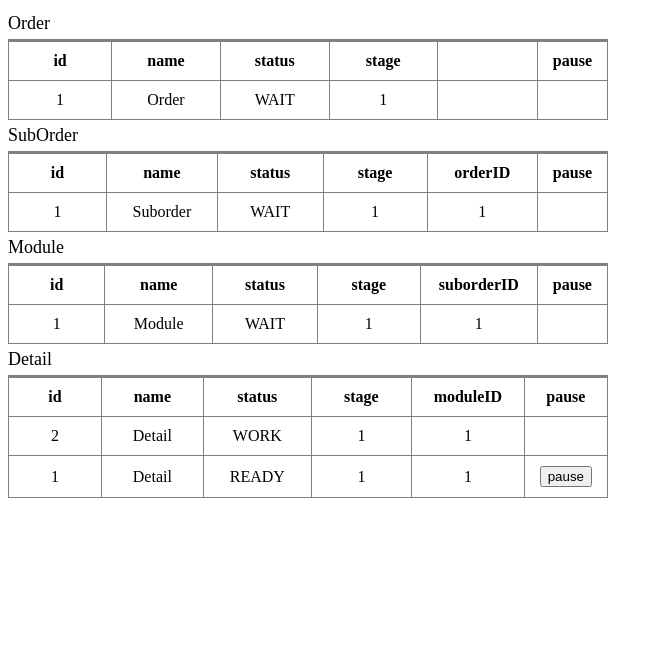
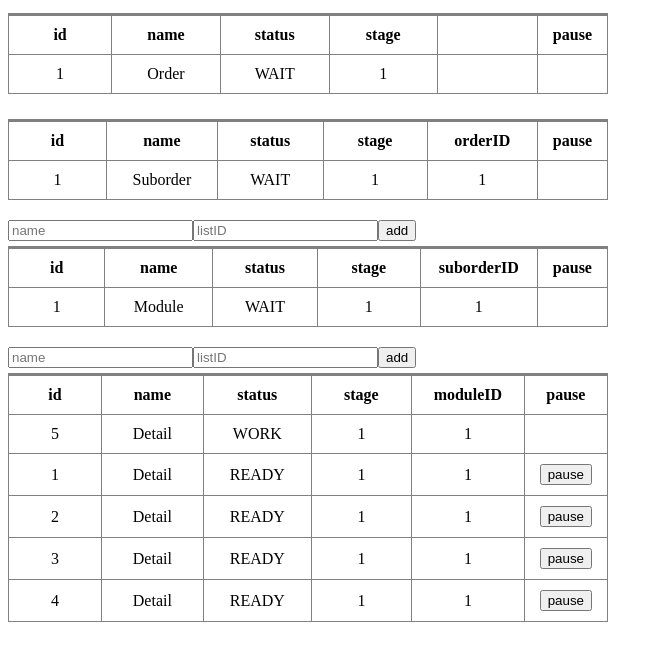
Before and after one commit to Hazard-87/project, a Vue app: page / in a window 1280 px wide. Shown: the top 660 px of the page, without its empty margins (0-663 px from the left). Built offline with nearby package versions, Linux system fonts and the light colour scheme.

Commit message:
added form

```diff
--- a/src/components/Detail.vue
+++ b/src/components/Detail.vue
@@ -1,13 +1,20 @@
 <template>
   <div>
+    <Form @addTask="addTask" />
     <div class="container">
-      <Table :orders="module.details" :stage="order.stage" title="Detail" @onClick="setPause" />
+      <Table
+        :orders="module.details"
+        :stage="order.stage"
+        title="Detail"
+        @onClick="setPause"
+      />
     </div>
   </div>
 </template>
 
 <script>
 import Table from "@/components/Table.vue";
+import Form from "@/components/Form.vue";
 
 const WORK = "WORK";
 const READY = "READY";
@@ -19,6 +26,7 @@ export default {
 
   components: {
     Table,
+    Form,
   },
 
   props: ["order", "module"],
@@ -30,6 +38,15 @@ export default {
   },
 
   methods: {
+    addTask(payload) {
+      this.module.details.push({
+        id: Date.now(),
+        name: payload.name,
+        moduleID: payload.listID,
+        status: READY,
+      });
+    },
+
     setPause(index) {
       if (this.orders[index].status === READY) {
         this.orders[index].status = PAUSE;
@@ -39,6 +56,7 @@ export default {
     },
 
     setWorked() {
+      if (this.module.details) {
         let isReady = this.module.details.find((item) => item.status === READY);
         if (isReady) {
           setTimeout(() => {
@@ -55,15 +73,21 @@ export default {
             }, this.time);
           }, 500);
         }
+      }
     },
 
     getNextStep() {
-      let isFinished = this.module.details.find(
-        (item) =>
-          item.moduleID === this.module.id &&
-          (item.status === READY || item.status === WORK)
-      );
-      if (!isFinished) {
+      let isNextStep = true;
+
+      this.module.details.forEach((item) => {
+        if (item.moduleID == this.module.id) {
+          if (item.status === READY || item.status === WORK) {
+            isNextStep = false;
+          }
+        }
+      });
+
+      if (isNextStep) {
         console.log("Step 1 finished");
         this.$emit("onDetailCompleted", this.module.id);
         this.$emit("onSetStage", this.order.id);
--- a/src/components/Form.vue
+++ b/src/components/Form.vue
@@ -1,12 +1,39 @@
 <template>
-    <div>
-
+    <div class="form">
+        <input type="text" placeholder="name" v-model="name">
+        <input type="number" placeholder="listID" v-model="listID">
+        <button @click='addTask'>add</button>
     </div>
 </template>
 
 <script>
 
 export default {
+    name: 'Form',
+
+    data() {
+        return {
+            name: '',
+            listID: ''
+        }
+    },
+
+    methods: {
+        addTask() {
+            this.$emit('addTask', {
+                name: this.name,
+                listID: this.listID
+            })
+            this.name = ''
+            this.listID = ''
+        }
+    }
 
 }
 </script>
+
+<style>
+ .form {
+     display: flex;
+ }
+</style>
--- a/src/components/Module.vue
+++ b/src/components/Module.vue
@@ -1,5 +1,6 @@
 <template>
   <div>
+    <Form @addTask="addTask" />
     <div class="container">
       <Table :orders="suborder.modules" :stage="order.stage" title="Module" />
     </div>
@@ -19,6 +20,7 @@
 <script>
 import Detail from "@/components/Detail.vue";
 import Table from "@/components/Table.vue";
+import Form from "@/components/Form.vue";
 
 const WORK = "WORK";
 const READY = "READY";
@@ -30,9 +32,10 @@ export default {
   components: {
     Detail,
     Table,
+    Form
   },
 
-  props: ["order", 'suborder'],
+  props: ["order", "suborder"],
 
   data() {
     return {
@@ -41,6 +44,15 @@ export default {
   },
 
   methods: {
+    addTask(payload) {
+      this.suborder.modules.push({
+        id: Date.now(),
+        name: payload.name,
+        suborderID: payload.listID,
+        status: READY,
+      });
+    },
+
     onDetailCompleted(id) {
       let obj = this.suborder.modules.find((item) => {
         if (item.id === id) {
@@ -74,12 +86,16 @@ export default {
     },
 
     getNextStep() {
-      const isFinished = this.suborder.modules.find(
-        (item) =>
-          item.suborderID === this.suborder.id &&
-          (item.status === READY || item.status === WORK)
-      );
-      if (!isFinished) {
+      let isNextStep = true;
+
+      this.suborder.modules.forEach((item) => {
+        if (item.suborderID == this.suborder.id) {
+          if (item.status === READY || item.status === WORK) {
+            isNextStep = false;
+          }
+        }
+      });
+      if (isNextStep) {
         console.log("Step 2 finished");
         this.$emit("onModuleCompleted", this.suborder.id);
         this.$emit("onSetStage", this.order.id);
--- a/src/components/Order.vue
+++ b/src/components/Order.vue
@@ -133,7 +133,7 @@ export default {
   },
 
   created() {
-    let details = new Array(2).fill(this.detailData).map((order, index) => {
+    let details = new Array(5).fill(this.detailData).map((order, index) => {
       return {
         id: index + 1,
         name: order.name,
--- a/src/components/SubOrder.vue
+++ b/src/components/SubOrder.vue
@@ -74,12 +74,16 @@ export default {
     },
 
     getNextStep() {
-      const isFinished = this.order.suborders.find(
-        (item) =>
-          item.orderID === this.order.id &&
-          (item.status === READY || item.status === WORK)
-      );
-      if (!isFinished) {
+      let isNextStep = true;
+
+      this.order.suborders.forEach((item) => {
+        if (item.orderID == this.order.id) {
+          if (item.status === READY || item.status === WORK) {
+            isNextStep = false;
+          }
+        }
+      });
+      if (isNextStep) {
         console.log("Step 3 finished");
         this.$emit("onSubOrderCompleted", this.order.id);
         this.$emit("onSetStage", this.order.id);
@@ -90,7 +94,6 @@ export default {
       this.$emit("onSetStage", id);
     },
   },
-
 };
 </script>
 
--- a/src/components/Table.vue
+++ b/src/components/Table.vue
@@ -1,10 +1,16 @@
 <template>
+  <div>
+    <!-- <div class="wrapper">
+      <span>{{ title }}</span>
+      <Form />
+    </div> -->
     <table>
-    <caption>
+      <!-- <caption>
       {{
         title
       }}
-    </caption>
+    </caption> -->
+
       <tr>
         <th>id</th>
         <th>name</th>
@@ -34,33 +40,46 @@
         </tr>
       </template>
     </table>
+  </div>
 </template>
 
 
 <script>
+import Form from "@/components/Form.vue";
+
 export default {
   name: "Table",
+
+  components: {
+    Form,
+  },
 
   props: ["orders", "title", "stage"],
 
   computed: {
     listID() {
-      return (
-        this.orders.map(order => order.orderID || order.suborderID || order.moduleID)
+      return this.orders.map(
+        (order) => order.orderID || order.suborderID || order.moduleID
       );
-    }
+    },
   },
 };
 </script>
 
 
 <style>
+.wrapper {
+  display: flex;
+}
+
 table {
   width: 600px;
   border-top: 3px solid grey;
   border-collapse: collapse;
   text-align: center;
   margin-right: 10px;
+  margin-bottom: 20px;
+  margin-top: 5px;
 }
 
 th,
@@ -71,7 +90,7 @@ td {
 }
 
 caption {
-  text-align: left;
+  text-align: right;
   padding: 5px 0;
   font-size: 18px;
 }
```
Also changed, not shown: src/components/RowItem.vue (added, +26 -0 lines). Lines whose indentation alone changed are shown as unchanged.
